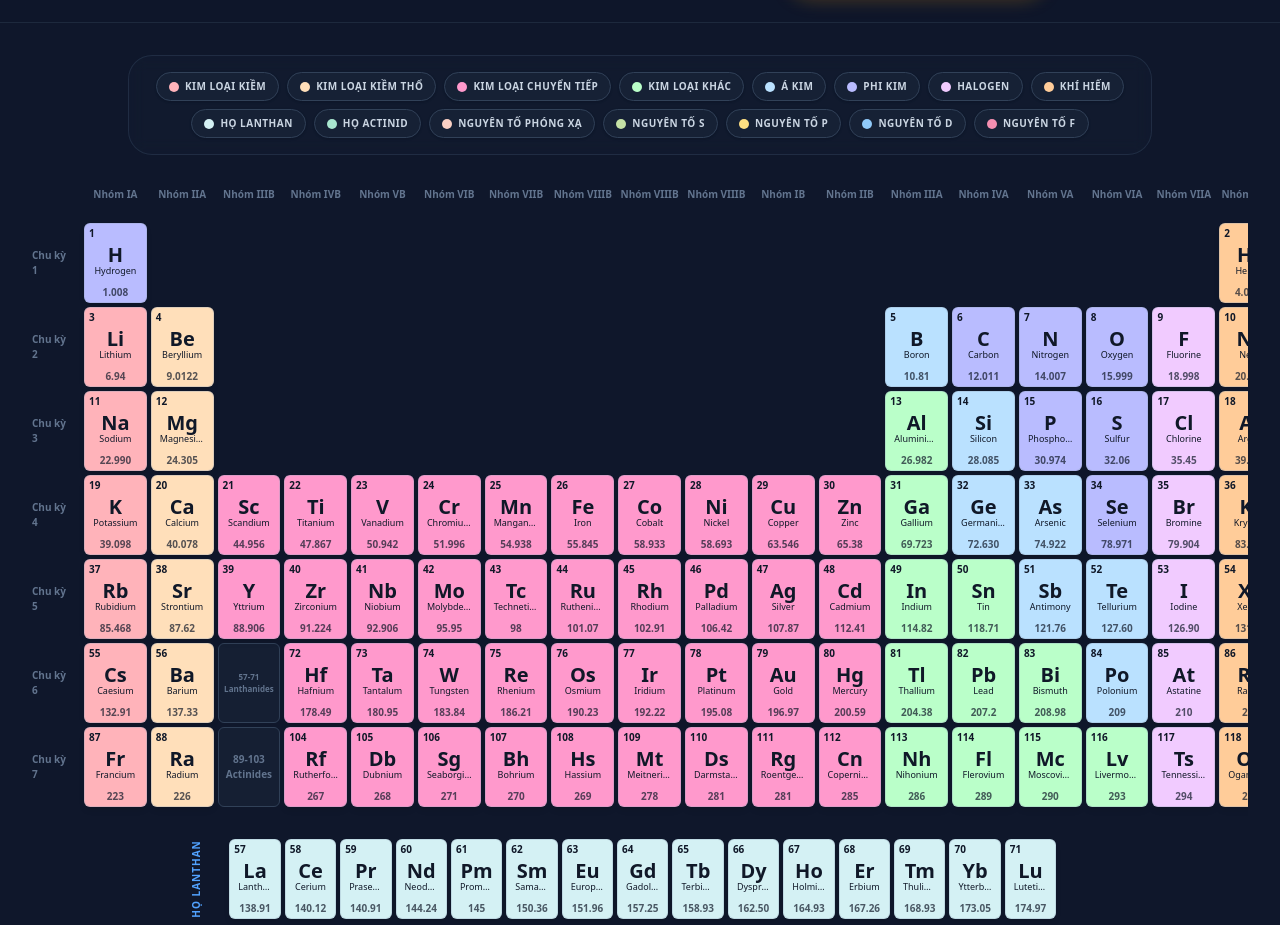
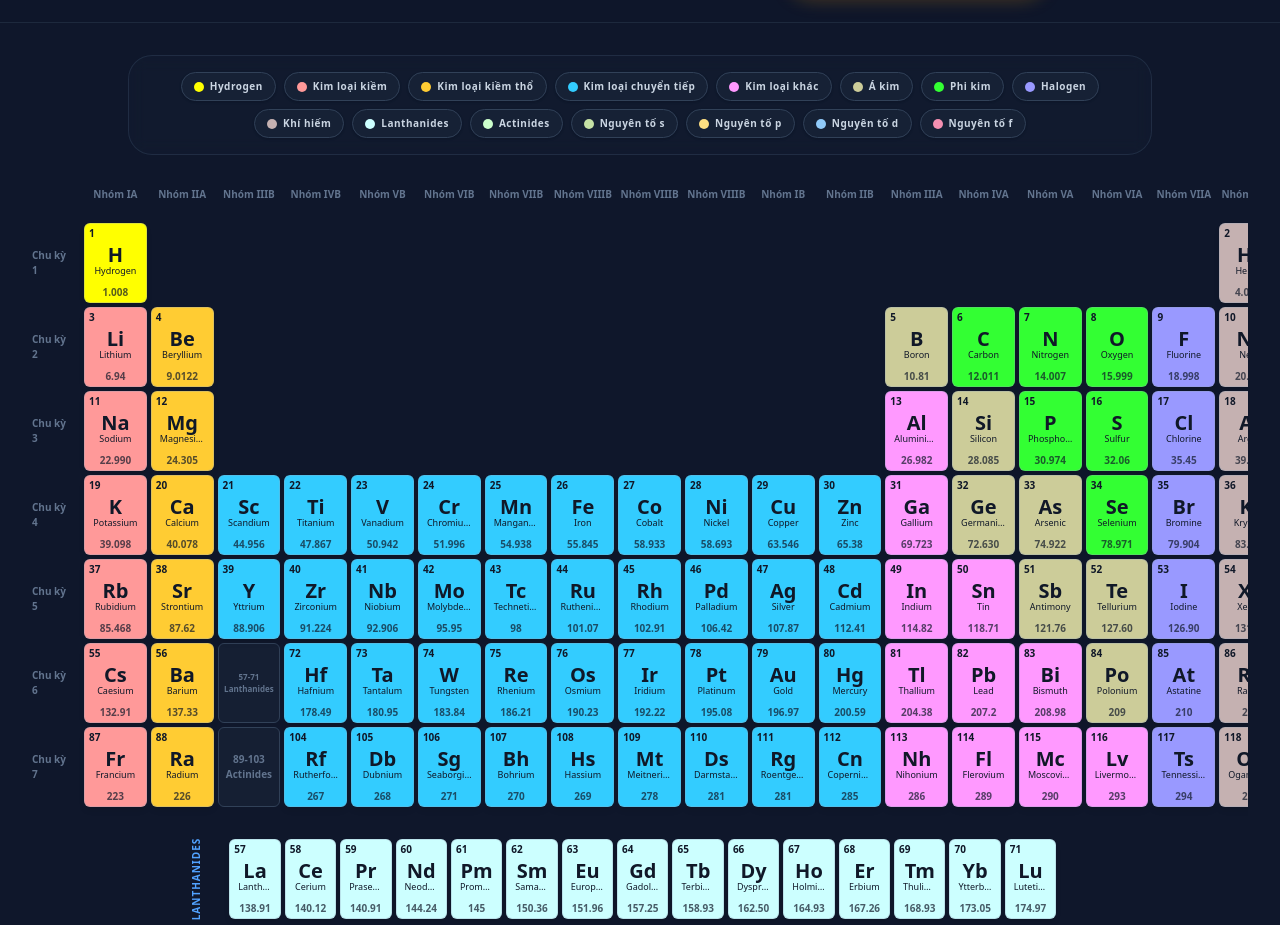
Before and after one commit to trinhngoctruc-oss/SmartPeriodic-Table, a React (Vite) app: page / in a window 1280 px wide. Shown: the part 70-995 px from the top of the page. Built offline with nearby package versions, Linux system fonts and the light colour scheme.

Commit message:
feat: Translate lanthanide and actinide category labels
Updates the display labels for the Lanthanide and Actinide series from Vietnamese to English to improve internationalization and consistency. Also, renames the 'hydrogen' category to be more specific and standard.

```diff
--- a/src/App.tsx
+++ b/src/App.tsx
@@ -163,7 +163,7 @@ export default function App() {
       <div className="mt-8 space-y-2">
         <div className="flex gap-1 ml-[calc((100%/19)*3)] relative">
           <div className="absolute -left-10 top-1/2 -translate-y-1/2 [writing-mode:vertical-lr] rotate-180 text-[10px] font-bold text-blue-400 uppercase tracking-widest whitespace-nowrap">
-            Họ Lanthan
+            Lanthanides
           </div>
           {lanthanides.map(element => {
             const isDimmed = activeCategory && !(
@@ -188,7 +188,7 @@ export default function App() {
         </div>
         <div className="flex gap-1 ml-[calc((100%/19)*3)] relative">
           <div className="absolute -left-10 top-1/2 -translate-y-1/2 [writing-mode:vertical-lr] rotate-180 text-[10px] font-bold text-emerald-400 uppercase tracking-widest whitespace-nowrap">
-            Họ Actinid
+            Actinides
           </div>
           {actinides.map(element => {
             const isDimmed = activeCategory && !(
@@ -263,7 +263,7 @@ export default function App() {
                 className={`flex items-center gap-1.5 px-3 py-1.5 rounded-full border transition-all shadow-sm ${isActive ? 'bg-blue-600 border-blue-400 text-white scale-105' : 'bg-slate-800/50 border-slate-700 text-slate-300 hover:bg-slate-700'}`}
               >
                 <div className="w-2.5 h-2.5 rounded-full" style={{ backgroundColor: color }} />
-                <span className="text-[10px] font-bold uppercase tracking-wider">{label}</span>
+                <span className="text-[10px] font-bold tracking-wider">{label}</span>
               </button>
             );
           })}
--- a/src/data.ts
+++ b/src/data.ts
@@ -25,6 +25,7 @@ export interface Element {
 }
 
 export const categories = {
+  "hydrogen": "Hydrogen",
   "alkali-metal": "Kim loại kiềm",
   "alkaline-earth": "Kim loại kiềm thổ",
   "transition-metal": "Kim loại chuyển tiếp",
@@ -33,9 +34,8 @@ export const categories = {
   "nonmetal": "Phi kim",
   "halogen": "Halogen",
   "noble-gas": "Khí hiếm",
-  "lanthanide": "Họ Lanthan",
-  "actinide": "Họ Actinid",
-  "radioactive": "Nguyên tố phóng xạ",
+  "lanthanide": "Lanthanides",
+  "actinide": "Actinides",
   "block-s": "Nguyên tố s",
   "block-p": "Nguyên tố p",
   "block-d": "Nguyên tố d",
@@ -389,7 +389,7 @@ for (let i = 1; i <= 118; i++) {
   let isRadioactive = false;
 
   // Category Logic
-  if (i === 1) cat = "nonmetal";
+  if (i === 1) cat = "hydrogen";
   else if (g === 1 && p > 1) cat = "alkali-metal";
   else if (g === 2) cat = "alkaline-earth";
   else if (i >= 57 && i <= 71) cat = "lanthanide";
@@ -452,16 +452,17 @@ for (let i = 1; i <= 118; i++) {
 
 elements.forEach(e => {
   switch (e.category) {
-    case "alkali-metal": e.color = "#FFB3BA"; break;
-    case "alkaline-earth": e.color = "#FFDFBA"; break;
-    case "transition-metal": e.color = "#FF99CC"; break;
-    case "post-transition-metal": e.color = "#BAFFC9"; break;
-    case "metalloid": e.color = "#BAE1FF"; break;
-    case "nonmetal": e.color = "#B9BCFF"; break;
-    case "halogen": e.color = "#F1CBFF"; break;
-    case "noble-gas": e.color = "#FFCC99"; break;
-    case "lanthanide": e.color = "#D4F1F4"; break;
-    case "actinide": e.color = "#A8E6CF"; break;
+    case "hydrogen": e.color = "#FFFF00"; break;
+    case "alkali-metal": e.color = "#FF9999"; break;
+    case "alkaline-earth": e.color = "#FFCC33"; break;
+    case "transition-metal": e.color = "#33CCFF"; break;
+    case "post-transition-metal": e.color = "#FF99FF"; break;
+    case "metalloid": e.color = "#CCCC99"; break;
+    case "nonmetal": e.color = "#33FF33"; break;
+    case "halogen": e.color = "#9999FF"; break;
+    case "noble-gas": e.color = "#C5B1B1"; break;
+    case "lanthanide": e.color = "#CCFFFF"; break;
+    case "actinide": e.color = "#CCFFCC"; break;
   }
 });
 
```
